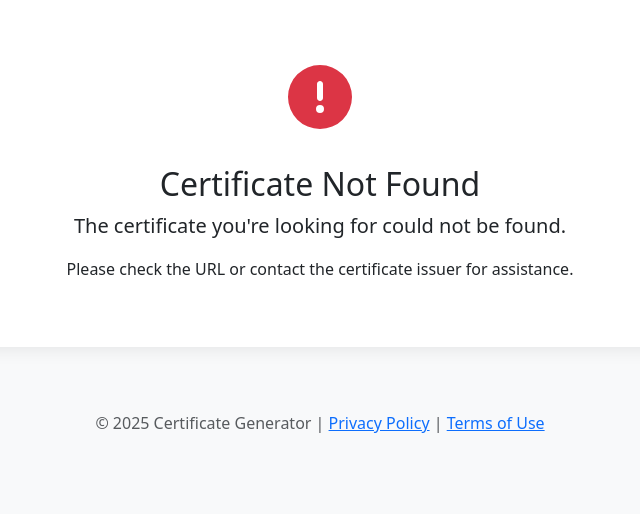
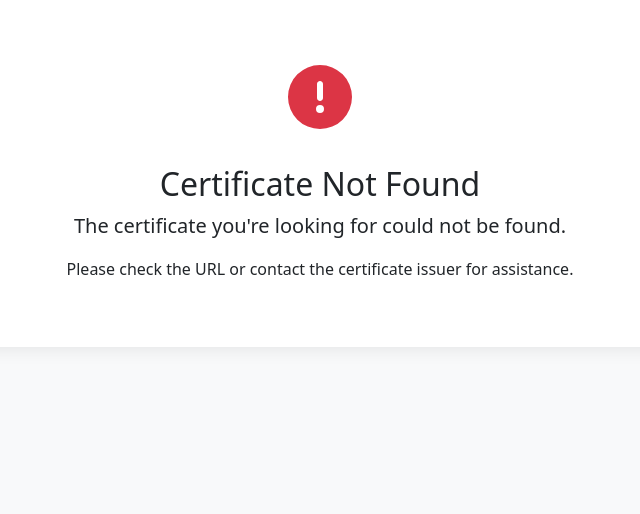
Before and after one commit to Manan0409/Certificate-Generator, a Flask app: template templates/view_certificate.html in a window 1280 px wide. Shown: the part 33-547 px from the top of the page, without its empty margins (320-960 px from the left). Run offline with Flask 2, Linux system fonts and the light colour scheme; the template is opened without the code that fills it: most values are stand-ins (such as "Sample title", 1, 10 or a date in 2020); some libraries are stand-ins or nearby versions.

Commit message:
Update view_certificate.html

```diff
--- a/templates/view_certificate.html
+++ b/templates/view_certificate.html
@@ -155,32 +155,26 @@
         document.addEventListener('DOMContentLoaded', function() {
            // LinkedIn Add Certificate
 document.getElementById('add-to-linkedin').addEventListener('click', function() {
-                // Format the current date as MM/YYYY for LinkedIn
-                const today = new Date();
-                const month = today.getMonth() + 1; // JavaScript months are 0-based
-                const year = today.getFullYear();
-                const issueDate = `${month}/${year}`;
-
-                // Set up parameters for LinkedIn's Add to Profile feature
+    // LinkedIn proper format for adding certificates
+    const linkedInUrl = 'https://www.linkedin.com/profile/add';
     const params = new URLSearchParams({
     startTask: 'CERTIFICATION_NAME',
-                    name: 'Certificate of Completion', // Certificate name - modify as needed
-                    organizationId: '88935188', // LinkedIn ID for GDG (you may need to find the correct ID)
-                    organizationName: 'GDG on Campus Ahmedabad institute of Technology',
-                    issueYear: year,
-                    issueMonth: month,
-                    certId: '{{ certificate_id }}',
-                    certUrl: window.location.href
+    name: '{{ certificate_title }}',
+    organizationName: '{{ certificate_issuer }}',
+        issueYear: new Date().getFullYear(),
+        issueMonth: new Date().getMonth() + 1,
+        certUrl: window.location.href,
+        certId: '{{ certificate_id }}'
     });
 
-                // Open LinkedIn add profile URL with parameters
-                window.open(`https://www.linkedin.com/profile/add?${params.toString()}`, '_blank');
+    window.open(`${linkedInUrl}?${params.toString()}`, '_blank');
 });
+    window.open(`${linkedInUrl}?${params.toString()}`, '_blank');
 
             // Email Share
             document.getElementById('share-email').addEventListener('click', function() {
                 const subject = encodeURIComponent('Check out my new certificate!');
-                const body = encodeURIComponent('I just earned a certificate from GDG on Campus Ahmedabad institute of Technology! Check it out here: ' + window.location.href);
+                const body = encodeURIComponent('I just earned a certificate! Check it out here: ' + window.location.href);
                 window.location.href = `mailto:?subject=${subject}&body=${body}`;
             });
 
@@ -192,16 +186,11 @@
 
             // Twitter Share
             document.getElementById('share-twitter').addEventListener('click', function() {
-                const text = encodeURIComponent('I just earned a certificate from GDG on Campus Ahmedabad institute of Technology! Check it out here:');
+                const text = encodeURIComponent('I just earned a certificate! Check it out here:');
                 const shareUrl = `https://twitter.com/intent/tweet?text=${text}&url=${encodeURIComponent(window.location.href)}`;
                 window.open(shareUrl, '_blank', 'width=600,height=400');
             });
         });
     </script>
-    <footer class="mt-5 py-3 text-center">
-        <div class="container">
-          <p class="text-muted">© 2025 Certificate Generator | <a href="/privacy">Privacy Policy</a> | <a href="/terms">Terms of Use</a></p>
-        </div>
-      </footer>
 </body>
 </html>
```
Lines whose indentation alone changed are shown as unchanged.
